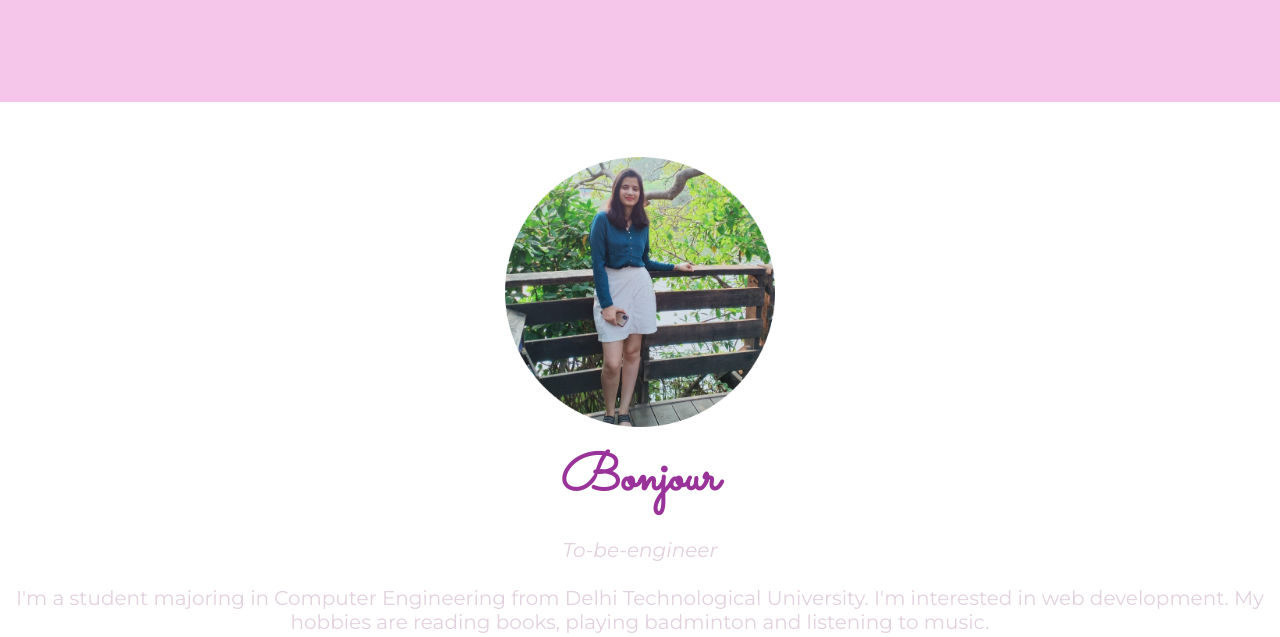
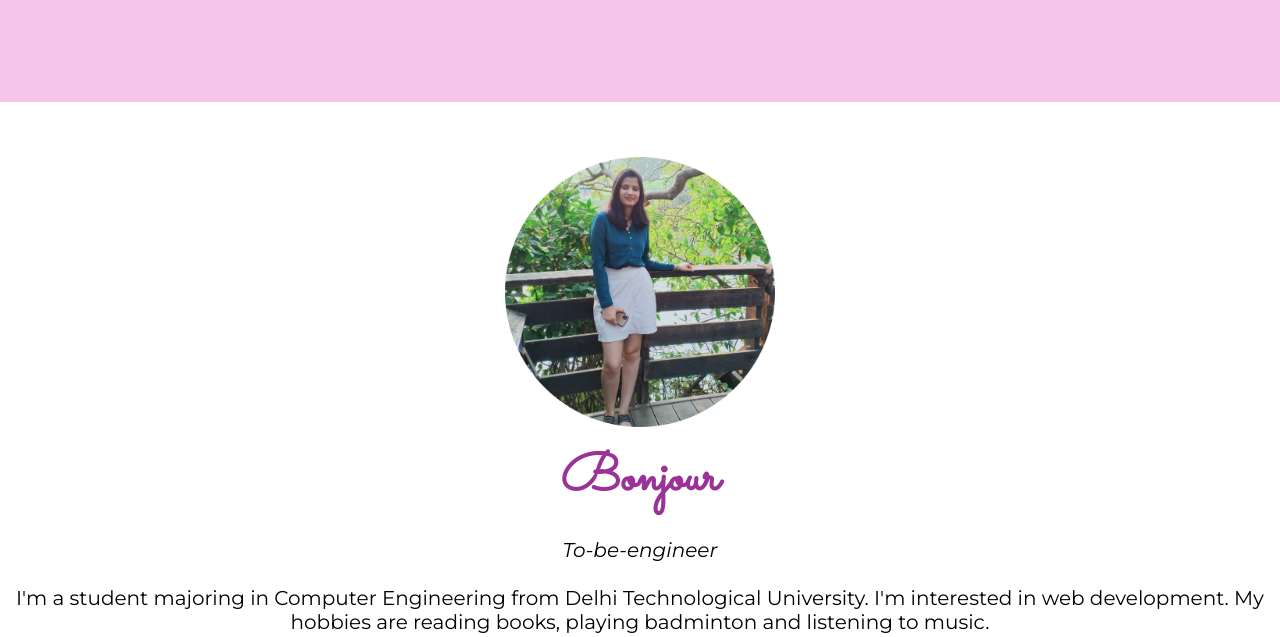
Before and after one commit to AmeeshaDabas/Portfolio, a plain HTML site: page index.html in a window 1280 px wide. Shown: the part 1160-1797 px from the top of the page. Drawn offline with Linux system fonts and the light colour scheme.

Commit message:
Update style.css

```diff
--- a/css/style.css
+++ b/css/style.css
@@ -134,9 +134,7 @@ h5{
     width: 25%;
     float: right;
 }
-.middle-container{
-color:#e2d1de;
-}
+
 .bottom-container {
     background-color: #a56c97;
     padding: 50px 0 20px;
```
